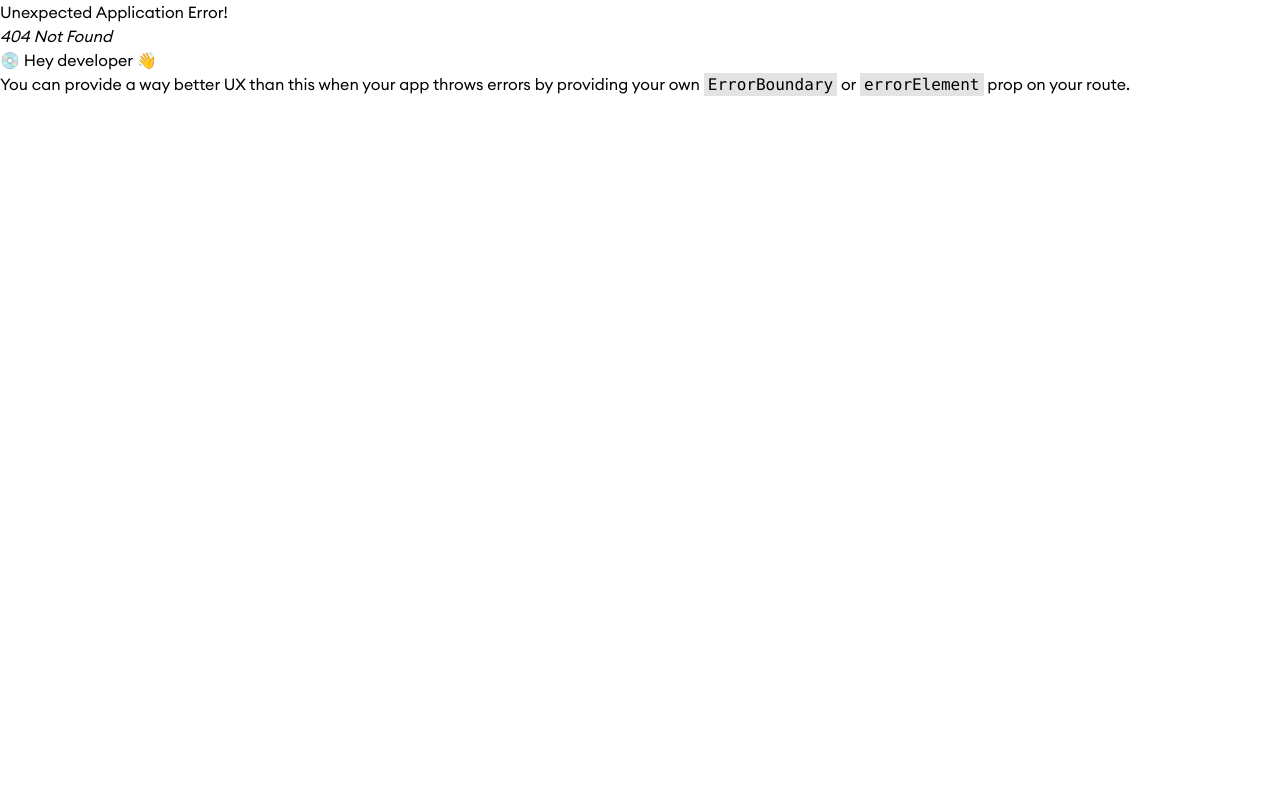
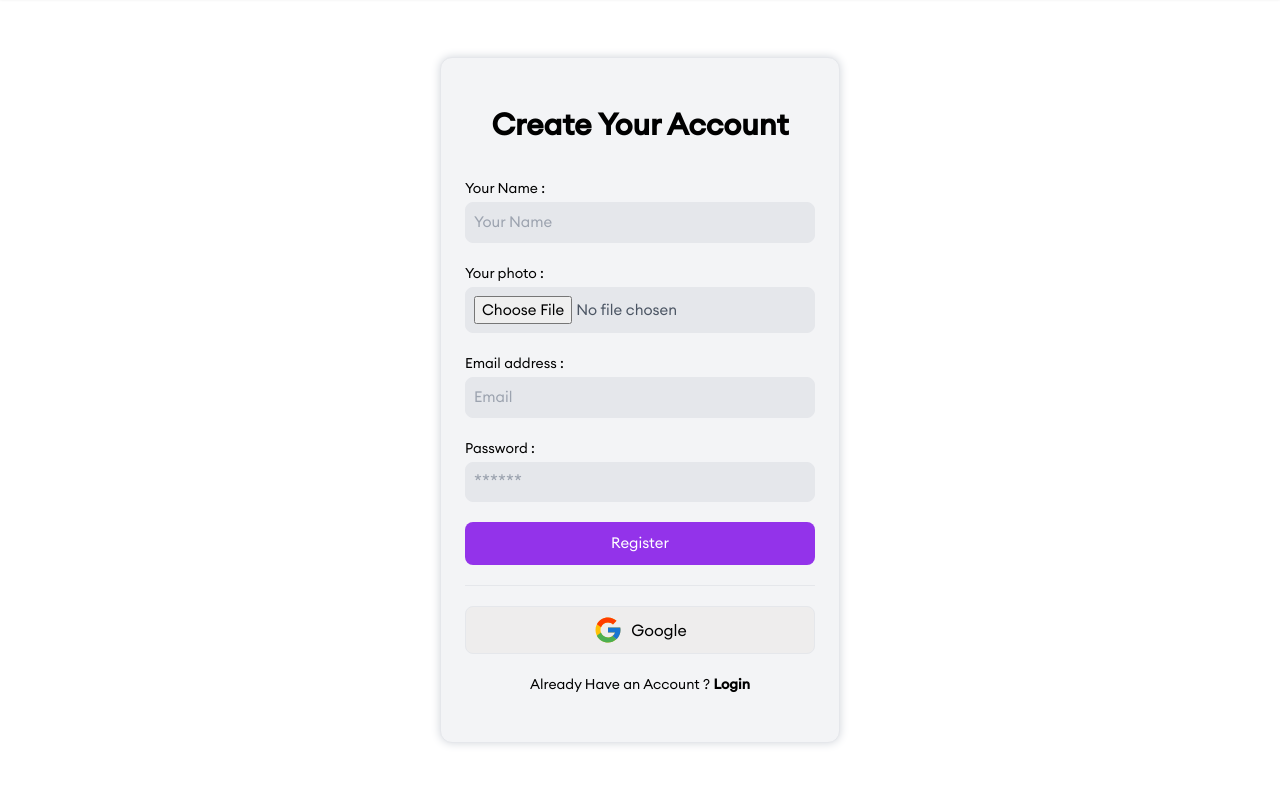
Before and after one commit to mdarmankhan6252/jobs-zone-client, a React (Vite) app: page /register in a window 1280 px wide. Before the commit this address had no page. Shown: the top 800 px of the page. Built offline with nearby package versions, Linux system fonts and the light colour scheme; no server answers.

Commit message:
I have solved some problem and i added login and register and styled the nav bar

```diff
--- a/src/components/Nav.jsx
+++ b/src/components/Nav.jsx
@@ -3,6 +3,8 @@ import { CiMenuBurger } from "react-icons/ci";
 import logo from '../assets/logo.png'
 import { useEffect, useState } from 'react';
 import { IoCloseOutline } from "react-icons/io5";
+import { PiSignOutFill } from 'react-icons/pi';
+import useAuth from '../hooks/useAuth';
 
 
 const Nav = () => {
@@ -10,6 +12,7 @@ const Nav = () => {
   const [scrollPosition, setScrollPosition] = useState(0)
   const [showNav, setShowNav] = useState(true)
   const [menu, setMenu] = useState(false)
+  const { user, logOut } = useAuth();
 
 
 
@@ -52,10 +55,13 @@ const Nav = () => {
         <div className='flex items-center space-x-4'>
           <div className='flex items-center space-x-6 cursor-pointer'>
 
-            <Link to='/profile'><img src="https://i.ibb.co.com/m4xS62K/pexels-anntarazevich-5234256.jpg" referrerPolicy="no-referrer" className='w-10 h-10 rounded-full object-cover' /></Link>
+            {user && <Link to='/profile'><img src={user?.photoURL} referrerPolicy="no-referrer" className='w-10 h-10 rounded-full object-cover' /></Link>}
 
           </div>
-          <Link className='font-semibold border-2 py-1.5 px-4 rounded-md border-purple-600 hover:bg-purple-600 text-sm hover:text-white duration-200 text-purple-600 hidden md:inline-block' to='/login'>Login</Link>
+          {
+            user ? <PiSignOutFill onClick={() => logOut()} className='text-3xl hover:text-red-600 cursor-pointer hidden md:inline-block' /> : <Link className='font-semibold border-2 py-1.5 px-4 rounded-md border-purple-600 hover:bg-purple-600 text-sm hover:text-white duration-200 text-purple-600 hidden md:inline-block' to='/login'>Login</Link>
+          }
+
           <div onClick={() => setMenu(true)} className='text-2xl md:hidden cursor-pointer'>
             <CiMenuBurger className='' />
           </div>
@@ -70,8 +76,16 @@ const Nav = () => {
           <NavLink to='/pricing'>Pricing</NavLink>
           <NavLink to='/blogs'>Blog</NavLink>
           <NavLink to='/contact-us'>Contact Us</NavLink>
-          <NavLink to='/contact-us'>Login</NavLink>
-          <IoCloseOutline onClick={() => setMenu(false)} className='absolute right-2 top-0 text-3xl cursor-pointer'/>
+          {
+            user ? <li className='flex  items-center space-x-2 hover:text-red-500'>
+              <span>Sign Out</span>
+              <PiSignOutFill onClick={() => logOut()} className='text-2xl cursor-pointer' />
+            </li> : <NavLink to='/contact-us'>Login</NavLink>
+          }
+
+
+
+          <IoCloseOutline onClick={() => setMenu(false)} className='absolute right-2 top-0 text-3xl cursor-pointer' />
         </ul>
 
       </div>
--- /dev/null
+++ b/src/hooks/useAuth.jsx
@@ -0,0 +1,9 @@
+import { useContext } from "react";
+import { AuthContext } from "../provider/AuthProvider";
+
+const useAuth = () => {
+   const authInfo = useContext(AuthContext);
+   return authInfo;
+};
+
+export default useAuth;
--- a/src/main.jsx
+++ b/src/main.jsx
@@ -11,13 +11,16 @@ import {
   QueryClientProvider,
 } from '@tanstack/react-query'
 import "./assets/fonts/fonts.css";
+import AuthProvider from './provider/AuthProvider.jsx';
 const queryClient = new QueryClient()
 
 createRoot(document.getElementById('root')).render(
   <StrictMode>
     <QueryClientProvider client={queryClient}>
-      <RouterProvider router={router} />
-      <Toaster />
+      <AuthProvider>
+        <RouterProvider router={router} />
+        <Toaster />
+      </AuthProvider>
     </QueryClientProvider>
   </StrictMode>,
 )
--- /dev/null
+++ b/src/pages/Auth/GoogleLogin.jsx
@@ -0,0 +1,30 @@
+import { useNavigate } from "react-router-dom";
+import useAuth from "../../hooks/useAuth";
+import toast from "react-hot-toast";
+import { FcGoogle } from "react-icons/fc";
+
+const GoogleLogin = () => {
+   const { signInWithGoogle } = useAuth();
+   const navigate = useNavigate();
+
+   const handleGoogleLogin = async () => {
+      await signInWithGoogle()
+         .then(() => {
+            toast.success('Sign In Successful!')
+            navigate('/')
+         })
+         .catch(error => {
+            if (error.message) {
+               toast.error(error.message || 'Something went wrong!')
+            }
+         })
+   }
+   return (
+      <div onClick={handleGoogleLogin} className="flex items-center justify-center space-x-2 bg-[#eeeded] p-2 cursor-pointer active:scale-[0.98] border rounded-lg">
+         <FcGoogle className="text-3xl" />
+         <span className="font-">Google</span>
+      </div>
+   );
+};
+
+export default GoogleLogin;
--- /dev/null
+++ b/src/pages/Auth/Login.jsx
@@ -0,0 +1,68 @@
+import { Link, Navigate, useNavigate } from "react-router-dom";
+import toast from 'react-hot-toast'
+import { useState } from "react";
+import { PiSpinnerGapThin } from "react-icons/pi";
+import useAuth from "../../hooks/useAuth";
+import GoogleLogin from "./GoogleLogin";
+const Login = () => {
+
+    const navigate = useNavigate();
+    const { signIn, user } = useAuth();
+    const [loading, setLoading] = useState(false)
+
+    if (user) {
+        return <Navigate to='/'></Navigate>
+    }
+
+    const handleLogin = async e => {
+        e.preventDefault();
+        setLoading(true)
+        const form = e.target;
+        const email = form.email.value;
+        const password = form.password.value;
+        await signIn(email, password)
+            .then(result => {
+                console.log(result);
+                toast.success("You have logged in successfully!")
+                setLoading(false)
+                navigate('/')
+            })
+            .catch(err => {
+                console.log(err);
+                toast.error(err.message)
+                setLoading(false)
+            })
+
+    }
+
+    return (
+        <div className="flex items-center justify-center w-full h-screen px-3">
+            <form onSubmit={handleLogin} className="w-[400px] border px-6 py-12 space-y-5 shadow-[0px_0px_10px_0px] shadow-gray-300 rounded-xl bg-gray-100">
+                <h2 className="text-2xl sm:text-3xl font-bold text-center pb-4">Log In</h2>
+                <div>
+                    <p className="text-sm pb-1">Email address : </p>
+                    <input type="email" name="email" placeholder="Email" required className="border p-2 text-[15px]  text-gray-600 w-full outline-purple-400 bg-gray-200 rounded-lg" />
+                </div>
+                <div>
+                    <p className="text-sm pb-1">Password : </p>
+                    <input type="password" name="password" placeholder="********" required className="border p-2 text-[15px]  text-gray-600 w-full outline-purple-400 bg-gray-200 rounded-lg" />
+                </div>
+
+                <div>
+                    <button type="submit" className="p-2.5 text-[15px] font-semibold cursor-pointer hover:bg-purple-700 active:scale-[0.99] w-full bg-purple-600 text-white duration-200 rounded-lg">
+                        {
+                            loading ? <PiSpinnerGapThin className="text-2xl mx-auto animate-spin " /> : <span>Login</span>
+                        }
+                    </button>
+                    <Link to='/login' className="text-sm hover:underline hover:text-purple-500">Forgot password ?</Link>
+                </div>
+                <hr />
+                <GoogleLogin />
+                <p className="text-center">New here ? <Link to='/register' className=" font-semibold hover:underline">Register</Link></p>
+
+            </form>
+        </div>
+    );
+};
+
+export default Login;
--- /dev/null
+++ b/src/pages/Auth/Register.jsx
@@ -0,0 +1,103 @@
+import { Link, Navigate, useNavigate } from "react-router-dom";
+import toast from 'react-hot-toast'
+import useAuth from "../../hooks/useAuth";
+import GoogleLogin from "./GoogleLogin";
+import { useState } from "react";
+import { PiSpinnerGapThin } from "react-icons/pi";
+import axios from 'axios'
+
+const Register = () => {
+
+    const [loading, setLoading] = useState(false)
+
+    const { createUser, updateUserProfile, user, setUser } = useAuth()
+    const navigate = useNavigate();
+
+    if (user) {
+        return <Navigate to='/'></Navigate>
+    }
+
+    const imageUpload = `https://api.imgbb.com/1/upload?key=${import.meta.env.VITE_ImgBB_api_key}`
+
+
+
+    const handleRegister = async e => {
+        e.preventDefault();
+        setLoading(true)
+        const form = e.target;
+        const name = form.name.value;
+        const currentPhoto = form.photo.files[0];
+        const email = form.email.value;
+        const password = form.password.value;
+        if (!currentPhoto) {
+            return toast.error('Please upload a photo!')
+        }
+        const formData = new FormData();
+        formData.append("image", currentPhoto);
+
+        const res = await axios.post(imageUpload, formData, {
+            headers: {
+                "Content-Type": "multipart/form-data"
+            }
+        })
+
+        console.log(res.data);
+
+        const photo = res.data.data.display_url;
+        console.log(photo);
+        if (res.data.success) {
+            await createUser(email, password)
+                .then(() => {
+                    updateUserProfile(name, photo)
+                    setUser({ ...user, displayName: name, photoURL: photo })
+                    navigate('/')
+                    toast.success('Sign Up successful!')
+                })
+                .catch(err => {
+                    console.log(err);
+                    toast.error(err.message || 'Something went wrong!')
+                    setLoading(false)
+                })
+        }
+    }
+
+
+    return (
+        <div className="flex items-center justify-center w-full h-screen px-3">
+            <form onSubmit={handleRegister} className="w-[400px] border px-6 py-12 space-y-5 shadow-[0px_0px_10px_0px] shadow-gray-300 rounded-xl bg-gray-100">
+                <h2 className="text-2xl sm:text-3xl font-bold text-center pb-4">Create Your Account</h2>
+                <div>
+                    <p className="text-sm pb-1">Your Name : </p>
+                    <input type="name" name="name" placeholder="Your Name" required className="border p-2 text-[15px] text-gray-600 w-full outline-purple-400 bg-gray-200 rounded-lg" />
+
+                </div>
+                <div>
+                    <p className="text-sm pb-1">Your photo : </p>
+                    <input type="file" name="photo" required className="border p-2 text-[15px]  text-gray-600 w-full outline-purple-400 bg-gray-200 rounded-lg" />
+                </div>
+                <div>
+                    <p className="text-sm pb-1">Email address : </p>
+                    <input type="email" name="email" placeholder="Email" required className="border p-2 text-[15px] text-gray-600 w-full outline-purple-400 bg-gray-200 rounded-lg" />
+
+                </div>
+
+                <div>
+                    <p className="text-sm pb-1">Password : </p>
+                    <input type="password" name="password" placeholder="******" required className="border p-2 text-[15px] text-gray-600 w-full outline-purple-400 bg-gray-200 rounded-lg placeholder:text-lg" />
+                </div>
+
+                <button type="submit" className="p-2.5 text-[15px] cursor-pointer hover:bg-purple-700 active:scale-[0.99] w-full bg-purple-600 text-white duration-200 rounded-lg">
+                    {
+                        loading ? <PiSpinnerGapThin className="text-2xl mx-auto animate-spin " /> : <span>Register</span>
+                    }
+                </button>
+                <hr />
+                <GoogleLogin />
+                <p className="text-center text-sm">Already Have an Account ? <Link to='/login' className=" font-semibold hover:underline">Login</Link></p>
+
+            </form>
+        </div>
+    );
+};
+
+export default Register;
--- a/src/pages/Home/ForEmployers.jsx
+++ b/src/pages/Home/ForEmployers.jsx
@@ -25,7 +25,9 @@ const ForEmployers = () => {
             </button>
           </div>
         </div>
+
         {/* Card section */}
+
         <div className=" grid grid-cols-1 gap-6 no-scrollbar overflow-x-auto bg-gray-50 pb-16 sm:px-4 md:-mx-8 md:flex md:px-8 md:pb-24 xl:place-content-center md:gap-8">
           <Link to={"/"}>
             <div className="shadow-xl bg-white border border-gray-200 rounded-xl p-5 transition-all ease-in-out md:p-6 md:hover:shadow-lg cursor-pointer  px-6 overflow-hidden py-8 md:w-96 md:flex-shrink-0 md:px-8 md:py-8">
@@ -43,17 +45,16 @@ const ForEmployers = () => {
                   Create a free company profile
                 </h2>
               </div>
-              <p className="text-[16px] text-gray-600 mb-8 ">
+              <p className="text-[16px] text-gray-600 mb-8 in">
                 Use your company profile to tell your story, build up your
                 remote brand, and recruit the best. Job seekers come to us to
                 research and discover remote companies.
               </p>
-              <a
+              <span
                 className="inline-flex gap-x-2 font-medium hover:bg-[#553C9A]  bg-[#6a4ac3] outline-none items-center justify-center rounded-lg transition-colors focus:ring-4 focus:outline-none h-max border border-transparent  text-white hover:bg-primary-800   text-base py-3 px-5 min-w-full"
-                href="/"
               >
                 Create a company profile
-              </a>
+              </span>
             </div>
           </Link>
           <Link to={"/"}>
@@ -77,12 +78,11 @@ const ForEmployers = () => {
                 of the most relevant candidates. Promote your jobs to the
                 world's best remote talent.
               </p>
-              <a
+              <span
                 className="inline-flex gap-x-2 font-medium hover:bg-[#553C9A]  bg-[#6a4ac3] outline-none items-center justify-center rounded-lg transition-colors focus:ring-4 focus:outline-none h-max border border-transparent  text-white hover:bg-primary-800   text-base py-3 px-5 min-w-full"
-                href="/"
               >
                 Post a job
-              </a>
+              </span>
             </div>
           </Link>
           <Link to={"/"}>
@@ -106,12 +106,12 @@ const ForEmployers = () => {
                 and more. We'll help you tell your story to make sure you
                 attract the best talent.
               </p>
-              <a
+              <span
                 className="inline-flex gap-x-2 font-medium hover:bg-[#553C9A]  bg-[#6a4ac3] outline-none items-center justify-center rounded-lg transition-colors focus:ring-4 focus:outline-none h-max border border-transparent  text-white hover:bg-primary-800   text-base py-3 px-5 min-w-full"
                 href="/"
               >
                 Showcase employee brand
-              </a>
+              </span>
             </div>
           </Link>
         </div>
--- a/src/pages/Home/GoDeeper.jsx
+++ b/src/pages/Home/GoDeeper.jsx
@@ -24,14 +24,12 @@ const GoDeeper = () => {
         {/* card 1 */}
         <div className="transform transition ease-in hover:-translate-y-1">
           <Link to={"/"} className=" ">
-            <a href="/">
             <div className="relative mb-5  h-[232px] md:mb-6 md:h-[232px]">
               <img
                 className="w-full h-full object-cover absolute"
                 src="https://images.unsplash.com/photo-1698047681432-006d2449c631?crop=entropy&amp;cs=tinysrgb&amp;fit=max&amp;fm=jpg&amp;ixid=M3wxMTc3M3wwfDF8c2VhcmNofDExfHxyZXN1bWV8ZW58MHx8fHwxNzMzMzk2ODg5fDA&amp;ixlib=rb-4.0.3&amp;q=80&amp;w=2000"
               ></img>
             </div>
-            </a>
           </Link>
           <Link to={"/"}>
             <h2 className="text-[14px] block  font-medium mb-1  text-[#6b46c1]">
@@ -47,7 +45,7 @@ const GoDeeper = () => {
               resume builders.
             </p>
           </div>
-          <a className="flex items-center" href="/">
+          <Link className="flex items-center">
             <span className="relative inline-block h-10 w-10 mr-3 after:absolute after:bottom-0 after:left-0 after:right-0 after:top-0 after:rounded-full after:border after:border-gray-900 after:border-opacity-10 after:shadow-xs flex-shrink-0">
               <img
                 alt="Himalayas"
@@ -66,19 +64,17 @@ const GoDeeper = () => {
                 2024/12/06
               </time>
             </div>
-          </a>
+          </Link>
         </div>
         {/* card 2 */}
         <div className="transform transition ease-in hover:-translate-y-1">
           <Link to={"/"} className=" ">
-            <a href="/">
             <div className="relative mb-5  h-[232px] md:mb-6 md:h-[232px]">
               <img
                 className="w-full h-full object-cover absolute"
                 src="https://images.unsplash.com/photo-1698047681432-006d2449c631?crop=entropy&amp;cs=tinysrgb&amp;fit=max&amp;fm=jpg&amp;ixid=M3wxMTc3M3wwfDF8c2VhcmNofDExfHxyZXN1bWV8ZW58MHx8fHwxNzMzMzk2ODg5fDA&amp;ixlib=rb-4.0.3&amp;q=80&amp;w=2000"
               ></img>
             </div>
-            </a>
           </Link>
           <Link to={"/"}>
             <h2 className="text-[14px] block  font-medium mb-1  text-[#6b46c1]">
@@ -95,7 +91,7 @@ const GoDeeper = () => {
               sample answers
             </p>
           </div>
-          <a className="flex items-center" href="/">
+          <Link to='/' className="flex items-center" >
             <span className="relative inline-block h-10 w-10 mr-3 after:absolute after:bottom-0 after:left-0 after:right-0 after:top-0 after:rounded-full after:border after:border-gray-900 after:border-opacity-10 after:shadow-xs flex-shrink-0">
               <img
                 alt="Himalayas"
@@ -114,19 +110,17 @@ const GoDeeper = () => {
                 2024/12/06
               </time>
             </div>
-          </a>
+          </Link>
         </div>
         {/* card 3 */}
         <div className="transform transition ease-in hover:-translate-y-1">
-          <Link to={"/"} className=" ">
-            <a href="/">
+          <Link to='/' className=" ">
             <div className="relative mb-5 h-[232px] md:mb-6 md:h-[232px]">
               <img
                 className="w-full h-full object-cover absolute"
                 src="https://images.unsplash.com/photo-1698047681432-006d2449c631?crop=entropy&amp;cs=tinysrgb&amp;fit=max&amp;fm=jpg&amp;ixid=M3wxMTc3M3wwfDF8c2VhcmNofDExfHxyZXN1bWV8ZW58MHx8fHwxNzMzMzk2ODg5fDA&amp;ixlib=rb-4.0.3&amp;q=80&amp;w=2000"
               ></img>
             </div>
-            </a>
           </Link>
           <Link to={"/"}>
             <h2 className="text-[14px] block  font-medium mb-1  text-[#6b46c1]">
@@ -143,7 +137,7 @@ const GoDeeper = () => {
               increase
             </p>
           </div>
-          <a className="flex items-center" href="/">
+          <Link to='/' className="flex items-center">
             <span className="relative inline-block h-10 w-10 mr-3 after:absolute after:bottom-0 after:left-0 after:right-0 after:top-0 after:rounded-full after:border after:border-gray-900 after:border-opacity-10 after:shadow-xs flex-shrink-0">
               <img
                 alt="Himalayas"
@@ -162,7 +156,7 @@ const GoDeeper = () => {
                 2024/12/06
               </time>
             </div>
-          </a>
+          </Link>
         </div>
       </div>
     </div>
```
Also changed, not shown: src/routes/Routes.jsx (+10 -0 lines). Lines whose indentation alone changed are shown as unchanged.
